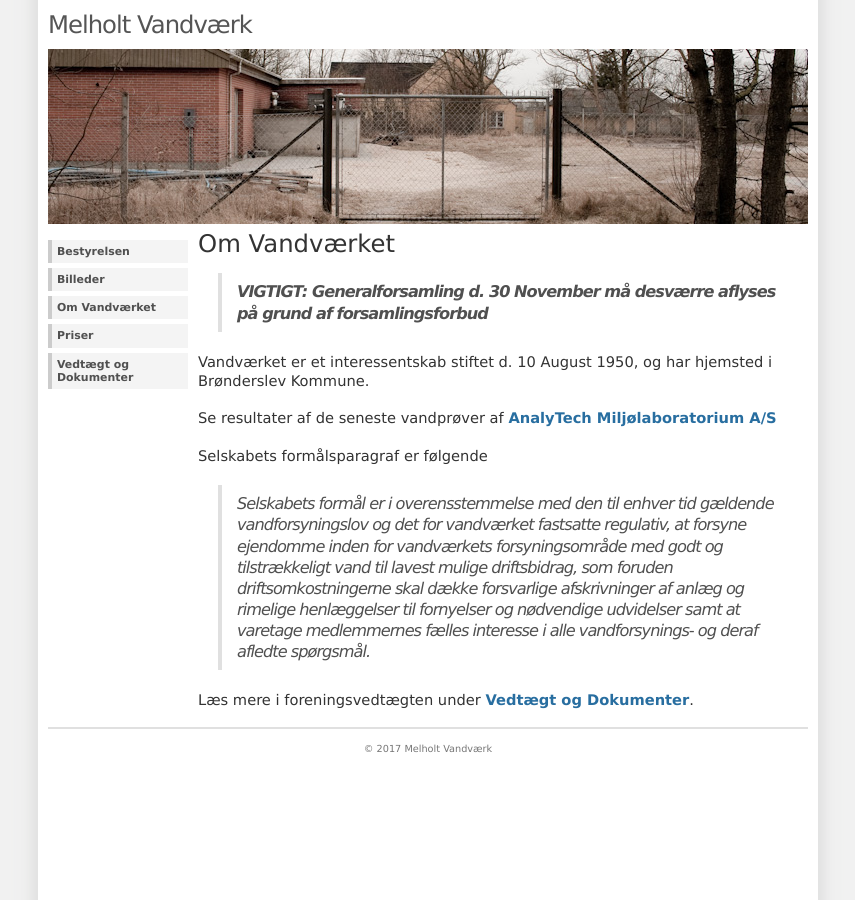
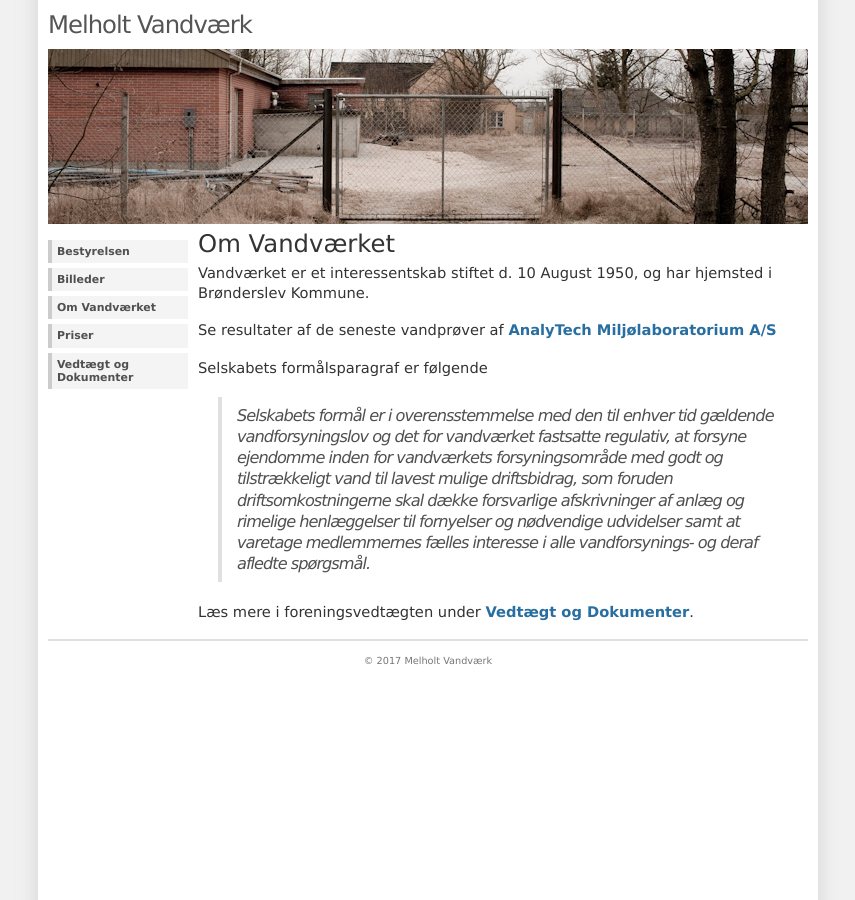
Before and after one commit to Nichlas/melholtvand, a Jekyll site: the page built from index.md, in a window 1280 px wide. Shown: the whole page, without its empty margins (212-1067 px from the left). Built offline with Jekyll 4.4.1, drawn with Linux system fonts in a browser that asks for light colours.

Commit message:
Removed notification about cancelled meeting.

```diff
--- a/index.md
+++ b/index.md
@@ -5,8 +5,6 @@ permalink: /
 ---
 
 # Om Vandværket
-
-> **VIGTIGT: Generalforsamling d. 30 November må desværre aflyses på grund af forsamlingsforbud**
 
 Vandværket er et interessentskab stiftet d. 10 August 1950, og har hjemsted i Brønderslev Kommune.
 
```
